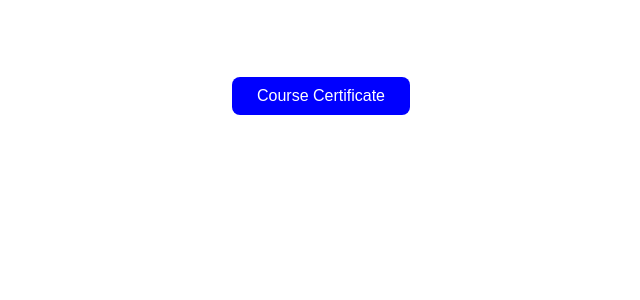
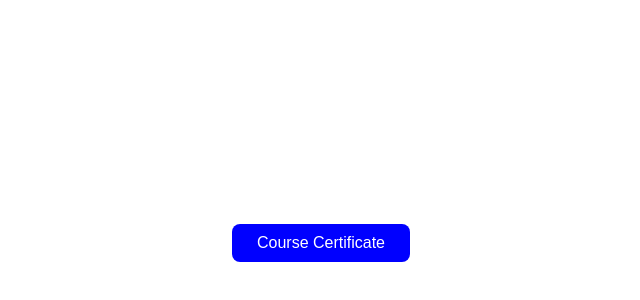
Before and after one commit to Urmilasatalkar/nptell-verification, a plain HTML site: page index.html in a window 1280 px wide. Shown: the part 184-484 px from the top of the page, without its empty margins (319-959 px from the left). Drawn offline with Linux system fonts and the light colour scheme.

Commit message:
Update style.css

```diff
--- a/style.css
+++ b/style.css
@@ -16,6 +16,7 @@
   align-items: center;
   margin-top: 20%;
   margin-bottom: 50%;
+  margin-top: 50vh;
 }
 
 /* Darker background on hover */
```
